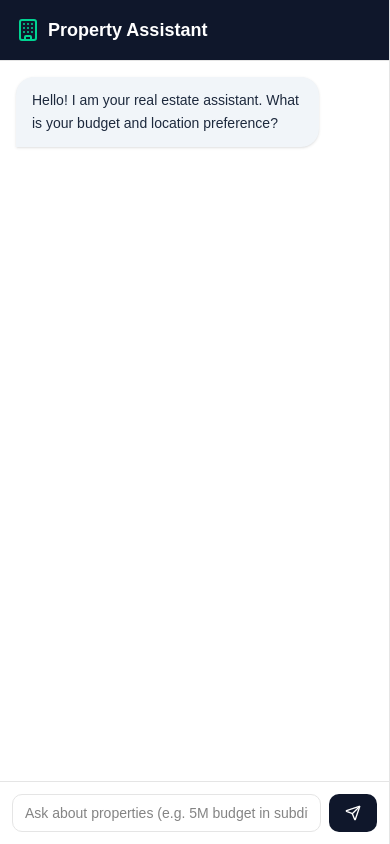
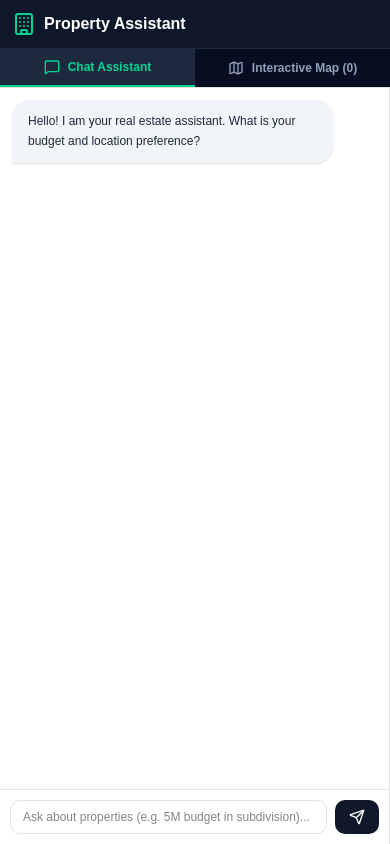
Before and after one commit to jeremiskie/alty-thesis, a React (Vite) app in the folder frontend/: page / in a window 390 px wide. Built offline with nearby package versions, Linux system fonts and the light colour scheme.

Commit message:
responsive mobile/tablet/desktop

```diff
--- a/frontend/src/App.tsx
+++ b/frontend/src/App.tsx
@@ -7,6 +7,8 @@ import {
   AlertCircle,
   MapPin,
   Eye,
+  MessageSquare,
+  Map as MapIcon,
 } from "lucide-react"
 import { PropertyMap } from "./components/MapContainer"
 import { PropertyDetailModal } from "./components/PropertyDetailModal"
@@ -26,6 +28,9 @@ export default function App() {
   const [selectedProperty, setSelectedProperty] = useState<Property | null>(
     null
   )
+
+  // Responsive state: 'chat' | 'map' for mobile/tablet screens
+  const [activeTab, setActiveTab] = useState<"chat" | "map">("chat")
 
   // State for property full details preview modal
   const [previewProperty, setPreviewProperty] = useState<Property | null>(null)
@@ -89,22 +94,59 @@ export default function App() {
   }
 
   return (
-    <div className="flex h-screen bg-slate-50 font-sans">
+    <div className="flex h-screen w-screen flex-col overflow-hidden bg-slate-50 font-sans md:flex-row">
       {/* Full Details Modal */}
       <PropertyDetailModal
         property={previewProperty}
         onClose={() => setPreviewProperty(null)}
       />
 
+      {/* Mobile/Tablet Header & Tab Navigation Switcher */}
+      <div className="flex flex-col border-b bg-slate-900 text-white md:hidden">
+        <header className="flex items-center space-x-2 p-3">
+          <Building className="h-6 w-6 text-emerald-400" />
+          <h1 className="text-base font-semibold">Property Assistant</h1>
+        </header>
+
+        <div className="flex border-t border-slate-800 bg-slate-950/50">
+          <button
+            onClick={() => setActiveTab("chat")}
+            className={`flex flex-1 items-center justify-center space-x-2 py-2.5 text-xs font-semibold transition ${
+              activeTab === "chat"
+                ? "border-b-2 border-emerald-400 bg-slate-800 text-emerald-400"
+                : "text-slate-400 hover:text-white"
+            }`}
+          >
+            <MessageSquare className="h-4 w-4" />
+            <span>Chat Assistant</span>
+          </button>
+          <button
+            onClick={() => setActiveTab("map")}
+            className={`flex flex-1 items-center justify-center space-x-2 py-2.5 text-xs font-semibold transition ${
+              activeTab === "map"
+                ? "border-b-2 border-emerald-400 bg-slate-800 text-emerald-400"
+                : "text-slate-400 hover:text-white"
+            }`}
+          >
+            <MapIcon className="h-4 w-4" />
+            <span>Interactive Map ({activeProperties.length})</span>
+          </button>
+        </div>
+      </div>
+
       {/* Sidebar - Chat Container */}
-      <div className="flex w-full flex-col border-r bg-white shadow-sm md:w-[480px]">
-        <header className="flex items-center space-x-2 border-b bg-slate-900 p-4 text-white">
+      <div
+        className={`flex h-full w-full flex-col border-r bg-white shadow-sm md:w-[420px] lg:w-[480px] ${
+          activeTab === "chat" ? "flex" : "hidden md:flex"
+        }`}
+      >
+        <header className="hidden items-center space-x-2 border-b bg-slate-900 p-4 text-white md:flex">
           <Building className="h-6 w-6 text-emerald-400" />
           <h1 className="text-lg font-semibold">Property Assistant</h1>
         </header>
 
         {/* Message Feed */}
-        <div className="flex-1 space-y-4 overflow-y-auto p-4">
+        <div className="flex-1 space-y-4 overflow-y-auto p-3 sm:p-4">
           {messages.map((msg) => (
             <div
               key={msg.id}
@@ -113,14 +155,14 @@ export default function App() {
               }`}
             >
               <div
-                className={`max-w-[85%] rounded-2xl px-4 py-3 text-sm shadow-sm ${
+                className={`max-w-[88%] rounded-2xl px-4 py-3 text-xs sm:text-sm shadow-sm ${
                   msg.sender === "user"
                     ? "rounded-br-none bg-slate-900 text-white"
                     : msg.status === "rejected"
-                      ? "rounded-bl-none border border-red-200 bg-red-50 text-red-800"
-                      : msg.status === "clarification_needed"
-                        ? "rounded-bl-none border border-amber-200 bg-amber-50 text-amber-900"
-                        : "rounded-bl-none bg-slate-100 text-slate-800"
+                    ? "rounded-bl-none border border-red-200 bg-red-50 text-red-800"
+                    : msg.status === "clarification_needed"
+                    ? "rounded-bl-none border border-amber-200 bg-amber-50 text-amber-900"
+                    : "rounded-bl-none bg-slate-100 text-slate-800"
                 }`}
               >
                 {msg.status === "clarification_needed" && (
@@ -140,7 +182,7 @@ export default function App() {
                       key={prop.listing_id}
                       onClick={() => {
                         setSelectedProperty(prop)
-                        setPreviewProperty(prop) // Open modal on property click
+                        setPreviewProperty(prop)
                       }}
                       className={`cursor-pointer rounded-lg border p-3 transition-all hover:shadow-md ${
                         selectedProperty?.listing_id === prop.listing_id
@@ -149,7 +191,7 @@ export default function App() {
                       }`}
                     >
                       <div className="flex items-start justify-between">
-                        <h4 className="text-sm font-semibold text-slate-900">
+                        <h4 className="text-xs sm:text-sm font-semibold text-slate-900 leading-snug">
                           {prop.title}
                         </h4>
                         <button
@@ -157,23 +199,23 @@ export default function App() {
                             e.stopPropagation()
                             setPreviewProperty(prop)
                           }}
-                          className="ml-2 flex items-center rounded-md bg-emerald-100/60 px-2 py-0.5 text-xs font-medium text-emerald-700 hover:underline"
+                          className="ml-2 flex shrink-0 items-center rounded-md bg-emerald-100/60 px-2 py-1 text-[11px] font-medium text-emerald-700 hover:underline"
                         >
                           <Eye className="mr-1 h-3 w-3" /> View
                         </button>
                       </div>
 
-                      <div className="mt-1 flex items-center space-x-3 text-xs text-slate-500">
+                      <div className="mt-2 flex flex-wrap items-center gap-2 text-xs text-slate-500">
                         <span className="flex items-center">
-                          <MapPin className="mr-1 h-3 w-3" />
+                          <MapPin className="mr-1 h-3 w-3 text-slate-400" />
                           {prop.village_name}
                         </span>
                         <span className="flex items-center">
-                          <Bed className="mr-1 h-3 w-3" />
+                          <Bed className="mr-1 h-3 w-3 text-slate-400" />
                           {prop.num_bedrooms} Bed
                         </span>
                         <span className="flex items-center">
-                          <Bath className="mr-1 h-3 w-3" />
+                          <Bath className="mr-1 h-3 w-3 text-slate-400" />
                           {prop.num_bathrooms} Bath
                         </span>
                       </div>
@@ -197,11 +239,11 @@ export default function App() {
         {/* Chat Input */}
         <form
           onSubmit={handleSendMessage}
-          className="flex space-x-2 border-t bg-white p-3"
+          className="flex space-x-2 border-t bg-white p-2.5 sm:p-3"
         >
           <input
             type="text"
-            className="flex-1 rounded-lg border px-3 py-2 text-sm focus:ring-2 focus:ring-slate-900 focus:outline-none"
+            className="flex-1 rounded-lg border px-3 py-2 text-xs sm:text-sm focus:ring-2 focus:ring-slate-900 focus:outline-none"
             placeholder="Ask about properties (e.g. 5M budget in subdivision)..."
             value={input}
             onChange={(e) => setInput(e.target.value)}
@@ -209,7 +251,7 @@ export default function App() {
           <button
             type="submit"
             disabled={isLoading}
-            className="rounded-lg bg-slate-900 px-4 py-2 text-white transition hover:bg-slate-800 disabled:opacity-50"
+            className="rounded-lg bg-slate-900 px-3.5 py-2 text-white transition hover:bg-slate-800 disabled:opacity-50"
           >
             <Send className="h-4 w-4" />
           </button>
@@ -217,14 +259,18 @@ export default function App() {
       </div>
 
       {/* Main Panel - Interactive Leaflet Navigation */}
-      <div className="hidden flex-1 flex-col space-y-4 p-4 md:flex">
-        <div className="relative flex-1 rounded-2xl border bg-white p-2 shadow-sm">
+      <div
+        className={`h-full flex-1 flex-col p-2 sm:p-4 ${
+          activeTab === "map" ? "flex" : "hidden md:flex"
+        }`}
+      >
+        <div className="relative h-full w-full flex-1 rounded-xl sm:rounded-2xl border bg-white p-1 sm:p-2 shadow-sm">
           <PropertyMap
             properties={activeProperties}
             selectedProperty={selectedProperty}
             onSelectProperty={(prop) => {
               setSelectedProperty(prop)
-              setPreviewProperty(prop) // Open modal on map marker click
+              setPreviewProperty(prop)
             }}
           />
         </div>
```
